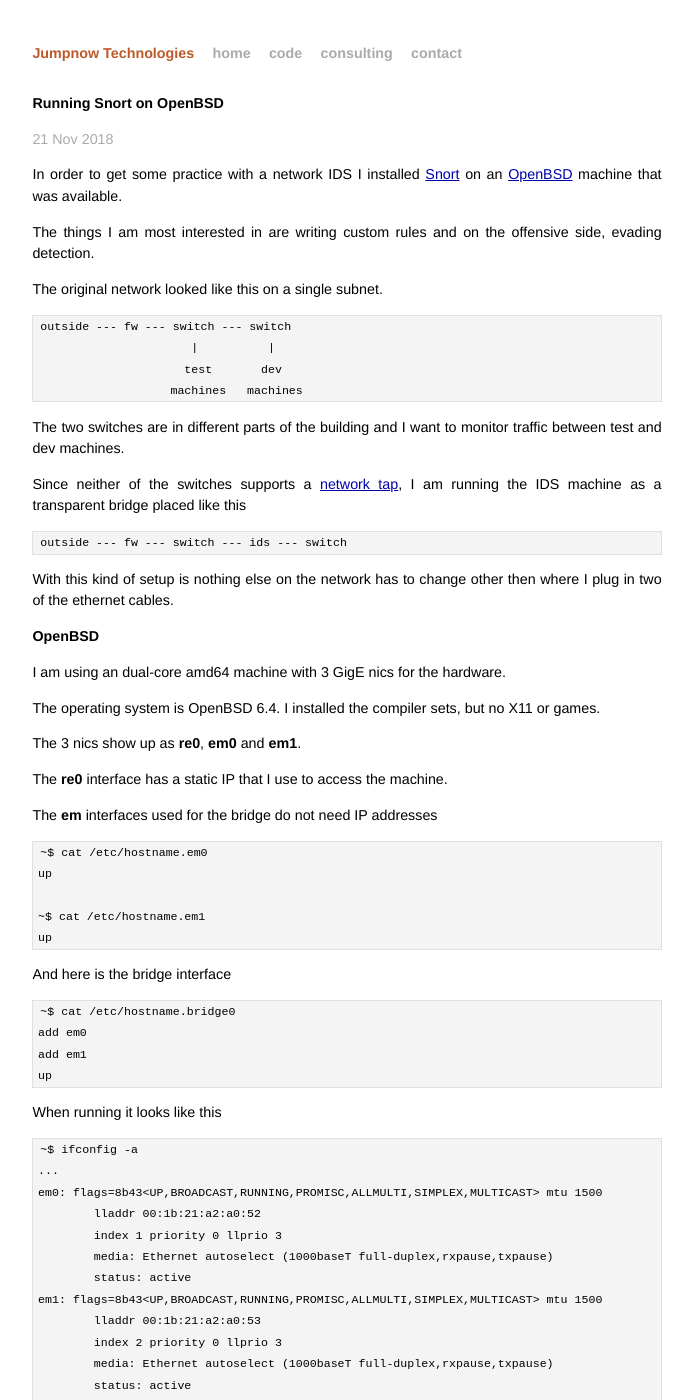
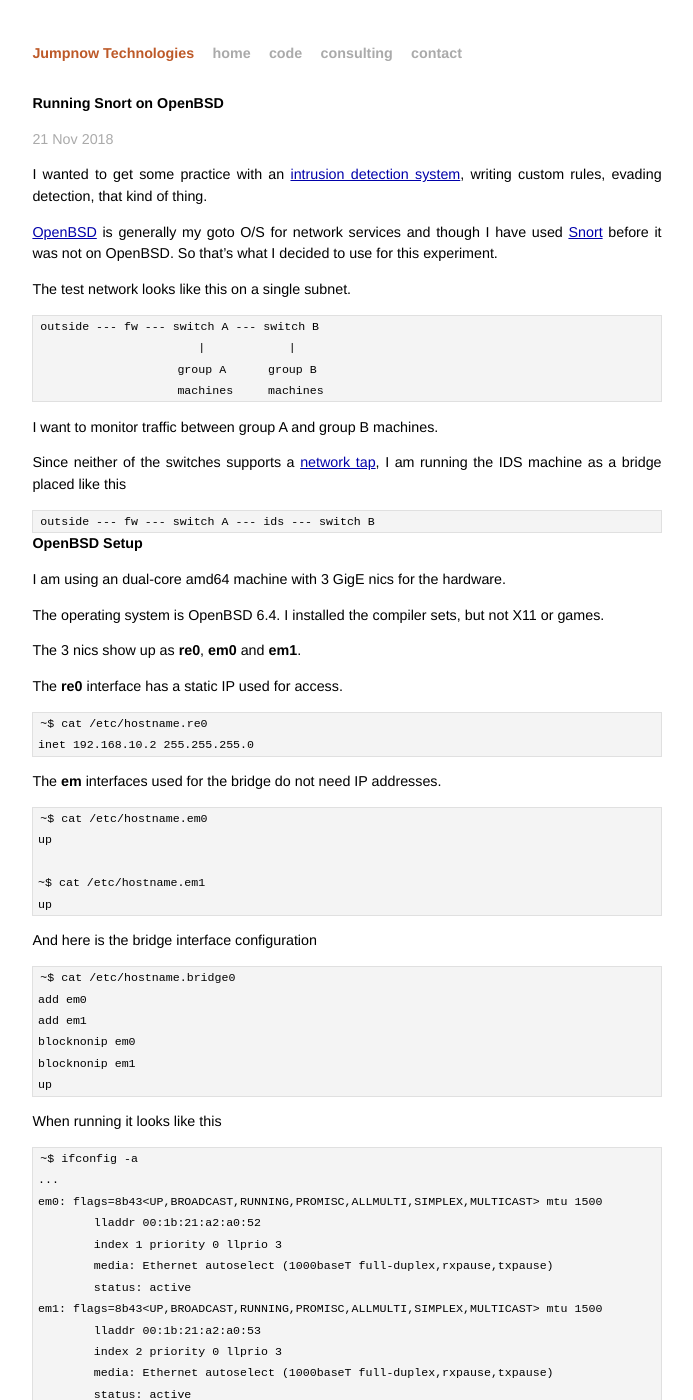
Before and after one commit to jumpnow/jumpnowtek-site, a Jekyll site: the page built from _posts/2018-11-21-Running-a-Snort-IDS-on-OpenBSD.md, in a window 1280 px wide and 1400 px high. Shown: the whole window, without its empty margins (293-986 px from the left). Built offline with Jekyll 4.4.1, drawn with Linux system fonts in a browser that asks for light colours; some of the changed text lies outside the part shown.

Commit message:
Add snort obsd post

```diff
--- a/_posts/2018-11-21-Running-a-Snort-IDS-on-OpenBSD.md
+++ b/_posts/2018-11-21-Running-a-Snort-IDS-on-OpenBSD.md
@@ -7,36 +7,38 @@
 tags: [openbsd, snort, bridging]
 ---
 
-In order to get some practice with a network IDS I installed [Snort][snort] on an [OpenBSD][openbsd] machine that was available.
+I wanted to get some practice with an [intrusion detection system][ids], writing custom rules, evading detection, that kind of thing.
 
-The things I am most interested in are writing custom rules and on the offensive side, evading detection.
+[OpenBSD][openbsd] is generally my goto O/S for network services and though I have used [Snort][snort] before it was not on OpenBSD. So that's what I decided to use for this experiment.
 
-The original network looked like this on a single subnet.
+The test network looks like this on a single subnet.
 
-    outside --- fw --- switch --- switch
-                          |          |
-                         test       dev
-                       machines   machines
+    outside --- fw --- switch A --- switch B
+                           |            |
+                        group A      group B
+                        machines     machines
 
-The two switches are in different parts of the building and I want to monitor traffic between test and dev machines.
+I want to monitor traffic between group A and group B machines.
 
-Since neither of the switches supports a [network tap][network-tap], I am running the IDS machine as a transparent bridge placed like this
+Since neither of the switches supports a [network tap][network-tap], I am running the IDS machine as a bridge placed like this
 
-    outside --- fw --- switch --- ids --- switch
+    outside --- fw --- switch A --- ids --- switch B
 
-With this kind of setup is nothing else on the network has to change other then where I plug in two of the ethernet cables.
 
-### OpenBSD
+### OpenBSD Setup
 
 I am using an dual-core amd64 machine with 3 GigE nics for the hardware.
 
-The operating system is OpenBSD 6.4. I installed the compiler sets, but no X11 or games.
+The operating system is OpenBSD 6.4. I installed the compiler sets, but not X11 or games.
 
 The 3 nics show up as **re0**, **em0** and **em1**.
 
-The **re0** interface has a static IP that I use to access the machine.
+The **re0** interface has a static IP used for access.
 
-The **em** interfaces used for the bridge do not need IP addresses
+    ~$ cat /etc/hostname.re0
+    inet 192.168.10.2 255.255.255.0
+
+The **em** interfaces used for the bridge do not need IP addresses.
 
     ~$ cat /etc/hostname.em0
     up
@@ -44,11 +46,13 @@
     ~$ cat /etc/hostname.em1
     up
 
-And here is the bridge interface
+And here is the bridge interface configuration
 
     ~$ cat /etc/hostname.bridge0
     add em0
     add em1
+    blocknonip em0
+    blocknonip em1
     up
 
 When running it looks like this
@@ -116,13 +120,13 @@
 
     ~# tail -f /var/snort/log/alert
 
-After that its all about customizing the rules for your LAN.
+After that its just a matter of tuning the rules for the network.
 
-### Customizing rules
+### Check It
 
-Here is a quick change to catch noisy [Nmap][nmap] scans.
+To verify things are working, here is a quick change to catch noisy [Nmap][nmap] scans.
 
-Edit /etc/snort/snort.conf and modify these two lines
+Edit **/etc/snort/snort.conf** and modify these two lines
 
     - # preprocessor sfportscan: proto { all } memcap { 10000000 } sense_level { low }
     + preprocessor sfportscan: proto { all } scan_type { all } memcap { 10000000 } sense_level { low }
@@ -134,22 +138,22 @@
 
 Restart snort.
 
-Running a scan of a **dev** machine from a **test** machine
+Now running a scan of an **A** machine from a **B** machine
 
     ~# nmap 192.168.10.4
 
-This shows up in the snort alert log
+produces alerts like this in the snort log
 
     [**] [122:1:1] (portscan) TCP Portscan [**]
     [Classification: Attempted Information Leak] [Priority: 2]
     11/22-13:45:54.091767 192.168.10.240 -> 192.168.10.4
     RESERVED TTL:39 TOS:0x0 ID:59253 IpLen:20 DgmLen:165
 
-Or with a UDP scan
+Or a UDP scan
 
     ~# nmap -sU 192.168.10.4
 
-Alerts like this
+produces alerts like this
 
     [**] [122:17:1] (portscan) UDP Portscan [**]
     [Classification: Attempted Information Leak] [Priority: 2]
@@ -168,25 +172,28 @@
 
     nameserver = "192.168.10.1"
 
-    set skip on lo
-
     # block a noisy AP
     block in quick on $br0_if proto udp to port ssdp
 
-    # force everyone to use our nameserver
+    # force use of a nameserver
     pass in log quick on $br0_if proto { tcp, udp } from any \
         to ! $nameserver port domain rdr-to $nameserver
 
+The **pf** firewall logs in pcap format.
 
-To watch firewall log events in real-time
+To watch real-time events
 
     ~# tcpdump -i pflog0 -s 160 -e -n -ttt
 
-Or to look at the firewall log
+The historical log
 
-    ~# tcpdump -r /var/log/pflog -s 160 -e -n -ttt | less
+    ~# tcpdump -r /var/log/pflog -s 160 -e -n -ttt
 
 
+As with all things OpenBSD, the [man pages][openbsd-man] are the definitive resource.
+
+
+[ids]: https://en.wikipedia.org/wiki/Intrusion_detection_system
 [openbsd]: https://www.openbsd.org
 [snort]: https://snort.org
 [lteo_net_post]: http://lteo.net/blog/2016/10/26/testing-your-snort-rules-redux/
@@ -194,3 +201,4 @@
 [rcctl]: https://man.openbsd.org/rcctl
 [network-tap]: https://en.wikipedia.org/wiki/Network_tap
 [nmap]: https://nmap.org/
+[openbsd-man]: https://man.openbsd.org/
--- a/index.html
+++ b/index.html
@@ -9,6 +9,12 @@
     Jumpnow Technologies provides <a href="/consulting/">software consulting</a> specializing in
 	embedded Linux and Qt5.
   </p>
+  <h1>Security</h1>
+  <ul class="posts">
+    {% for post in site.categories['security'] %}
+      <li><span>{{ post.date | date_to_string }}</span> &raquo; <a href="{{ post.url }}">{{ post.title }}</a></li>
+    {% endfor %}
+  </ul>
   <h1>Embedded Linux</h1>
   <ul class="posts">
     {% for post in site.categories['linux'] %}
```
Also changed, not shown: other parts of _posts/2018-11-21-Running-a-Snort-IDS-on-OpenBSD.md (+1 -1 lines).
